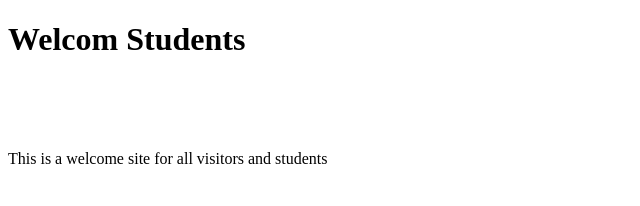
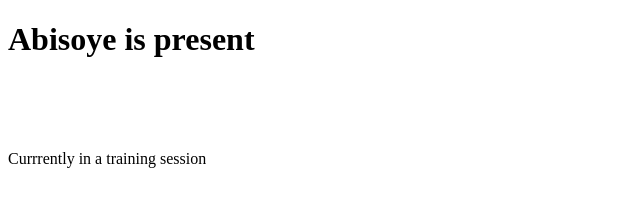
Before and after one commit to slimprepdevops/static-site-c4, a plain HTML site: page index.html in a window 1280 px wide. Shown: the whole page, without its empty margins (0-640 px from the left). Drawn offline with Linux system fonts and the light colour scheme.

Commit message:
customized

```diff
--- a/index.html
+++ b/index.html
@@ -6,10 +6,10 @@
     <title>Static Site</title>
 </head>
 <body>
-    <h1>Welcom Students</h1>
+    <h1>Abisoye is present</h1>
     <br>
     <br>
     <br>
-    <p>This is a welcome site for all visitors and students</p>
+    <p>Currrently in a training session</p>
 </body>
 </html>
```
Also changed, not shown: payment.html (added).
